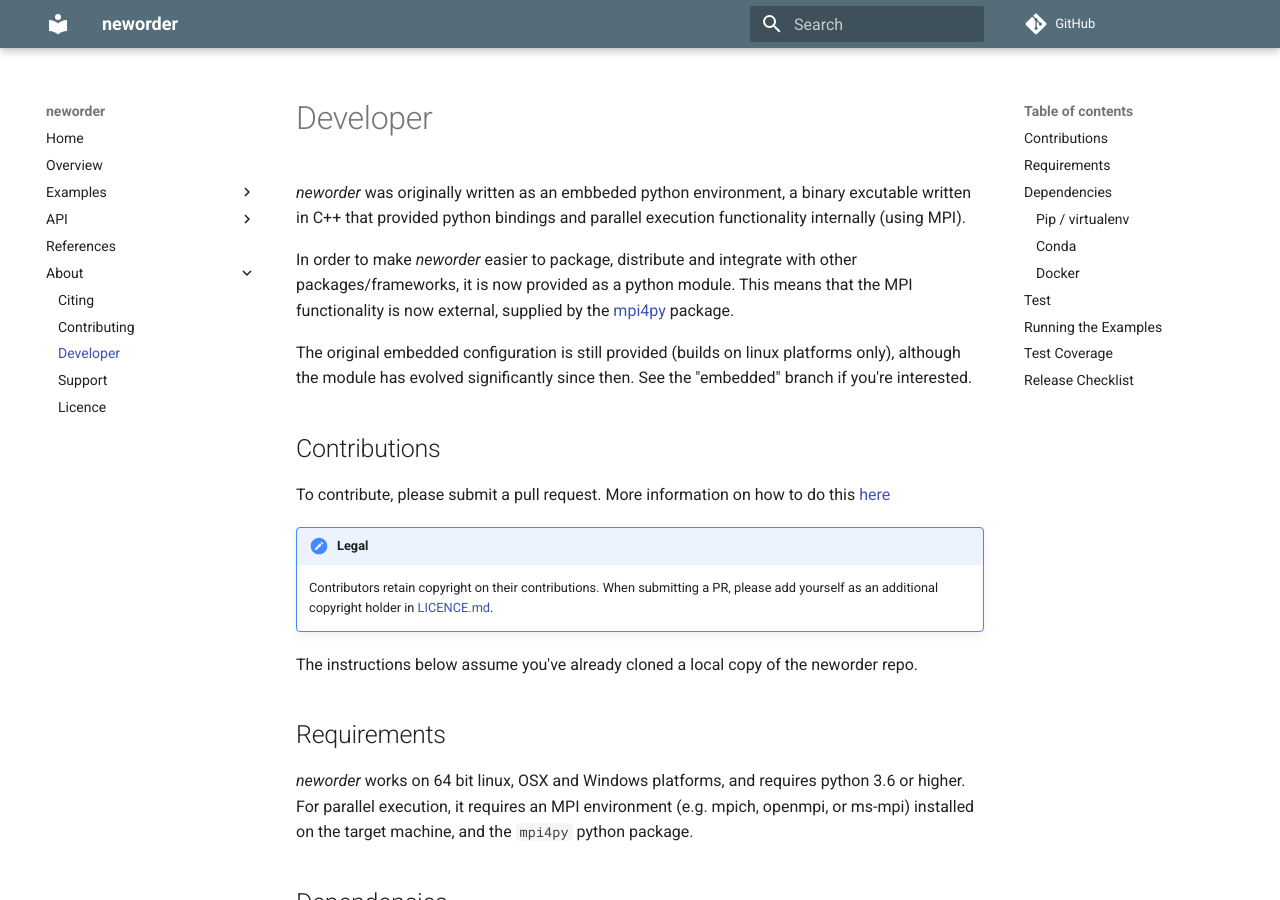
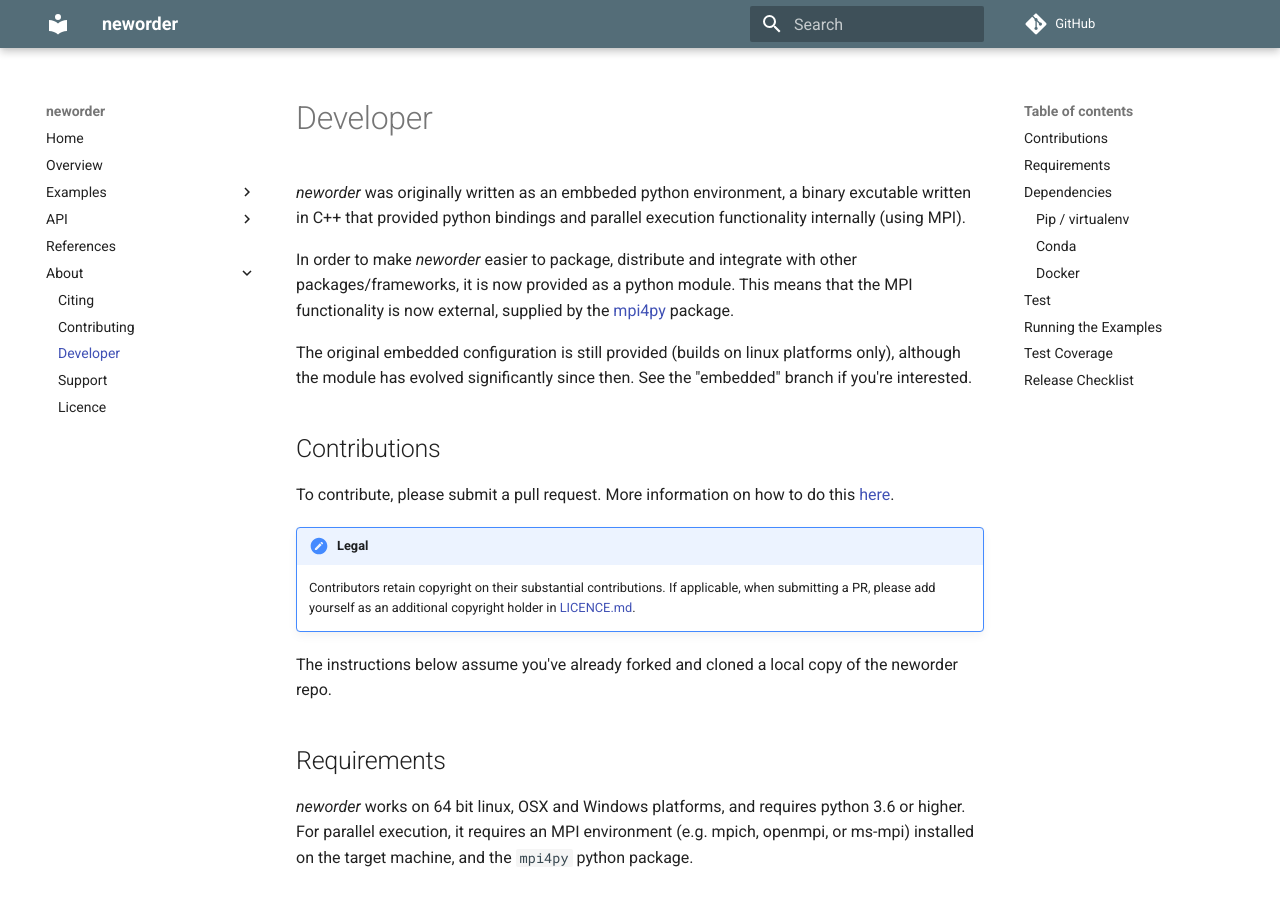
Before and after one commit to virgesmith/neworder, an MkDocs documentation site: the page built from docs/developer.md, in a window 1280 px wide and 900 px high. Built offline with MkDocs 1.6.1 and Material for MkDocs 9.7.7, drawn with Linux system fonts in a browser that asks for light colours; comment, search, counter and statistics services are not loaded; some of the changed text lies outside the part shown.

Commit message:
doc updates + docker examples now installing release

````diff
--- a/docs/developer.md
+++ b/docs/developer.md
@@ -8,12 +8,12 @@ The original embedded configuration is still provided (builds on linux platforms
 
 ## Contributions
 
-To contribute, please submit a pull request. More information on how to do this [here](./contributing.md)
+To contribute, please submit a pull request. More information on how to do this [here](./contributing.md).
 
 !!! note "Legal"
-    Contributors retain copyright on their contributions. When submitting a PR, please add yourself as an additional copyright holder in [LICENCE.md](https://github.com/virgesmith/neworder/LICENCE.md).
+    Contributors retain copyright on their substantial contributions. If applicable, when submitting a PR, please add yourself as an additional copyright holder in [LICENCE.md](https://github.com/virgesmith/neworder/LICENCE.md).
 
-The instructions below assume you've already cloned a local copy of the neworder repo.
+The instructions below assume you've already forked and cloned a local copy of the neworder repo.
 
 ## Requirements
 
@@ -40,7 +40,9 @@ Create and activate python3 virtualenv, e.g.
 ```bash
 virtualenv -p python3 .venv
 source .venv/bin/activate
+
 ```
+
 Now install the local package
 
 ```bash
@@ -110,7 +112,7 @@ mpiexec -n 2 python -m pytest
 ```
 
 !!! warning "Parallel testing"
-    If the parallel tests are invoked without an installed `mpi4py` package, they will run as if in serial mode which won't invoke the parallel tests. If in doubt check the test log for warnings.
+    If the tests are invoked in parallel, but without an installed `mpi4py` package, they will run independently, as if in serial mode, and the interprocess tests won't get run. If in doubt check the test log for warnings.
 
 ## Running the Examples
 
````
Also changed, not shown: docs/citing.md (+21 -2 lines), docs/contributing.md (+5 -2 lines), docs/support.md (+2 -2 lines), 1 other file.
